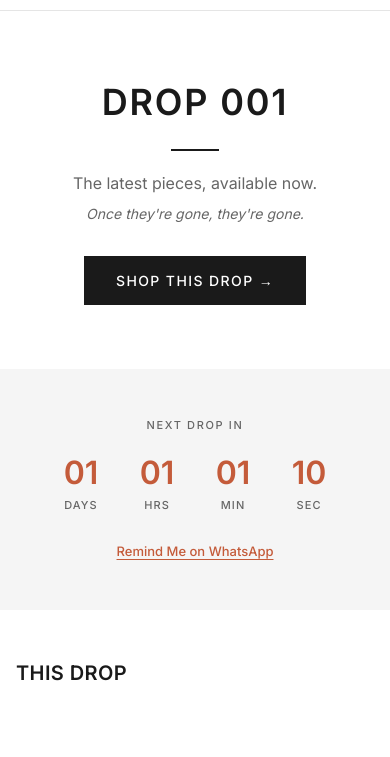
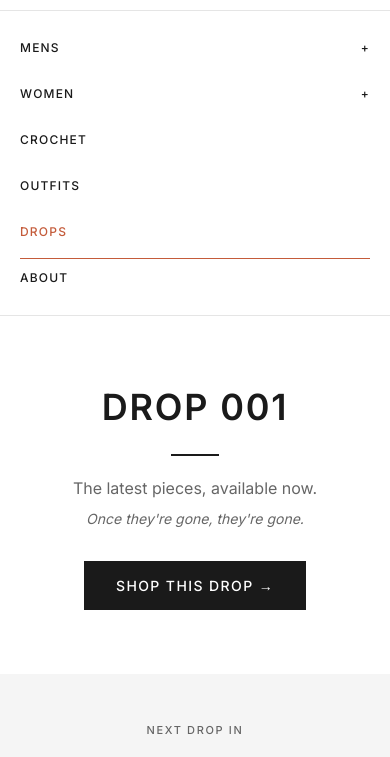
Before and after one commit to tinomudaaa/archive-closet, a plain HTML site: page drops.html in a window 390 px wide. Both pictures are taken after a click on the button "Menu". Shown: the part 87-844 px from the top of the page. Drawn offline with nearby package versions, Linux system fonts and the light colour scheme; no server answers.

Commit message:
feat: implement mobile menu toggle functionality across all site pages

```diff
--- a/contact.html
+++ b/contact.html
@@ -473,7 +473,12 @@
     &copy; <span id="year"></span> Archive Closet. All rights reserved.
   </div>
 </footer>
-    <script>document.getElementById('year').textContent = new Date().getFullYear();</script>
+    <script>
+        document.getElementById('year').textContent = new Date().getFullYear();
+        document.getElementById('mobileMenuBtn')?.addEventListener('click', () => {
+            document.getElementById('mobileMenu').classList.toggle('hidden');
+        });
+    </script>
 
 </body>
 
--- a/drops.html
+++ b/drops.html
@@ -757,6 +757,11 @@
 
         fetchDrops();
         document.getElementById('year').textContent = new Date().getFullYear();
+
+        // mobile menu
+        document.getElementById('mobileMenuBtn')?.addEventListener('click', () => {
+            document.getElementById('mobileMenu').classList.toggle('hidden');
+        });
     </script>
 </body>
 
```
Also changed, not shown: about.html (+4 -0 lines), index.html (+4 -0 lines).
